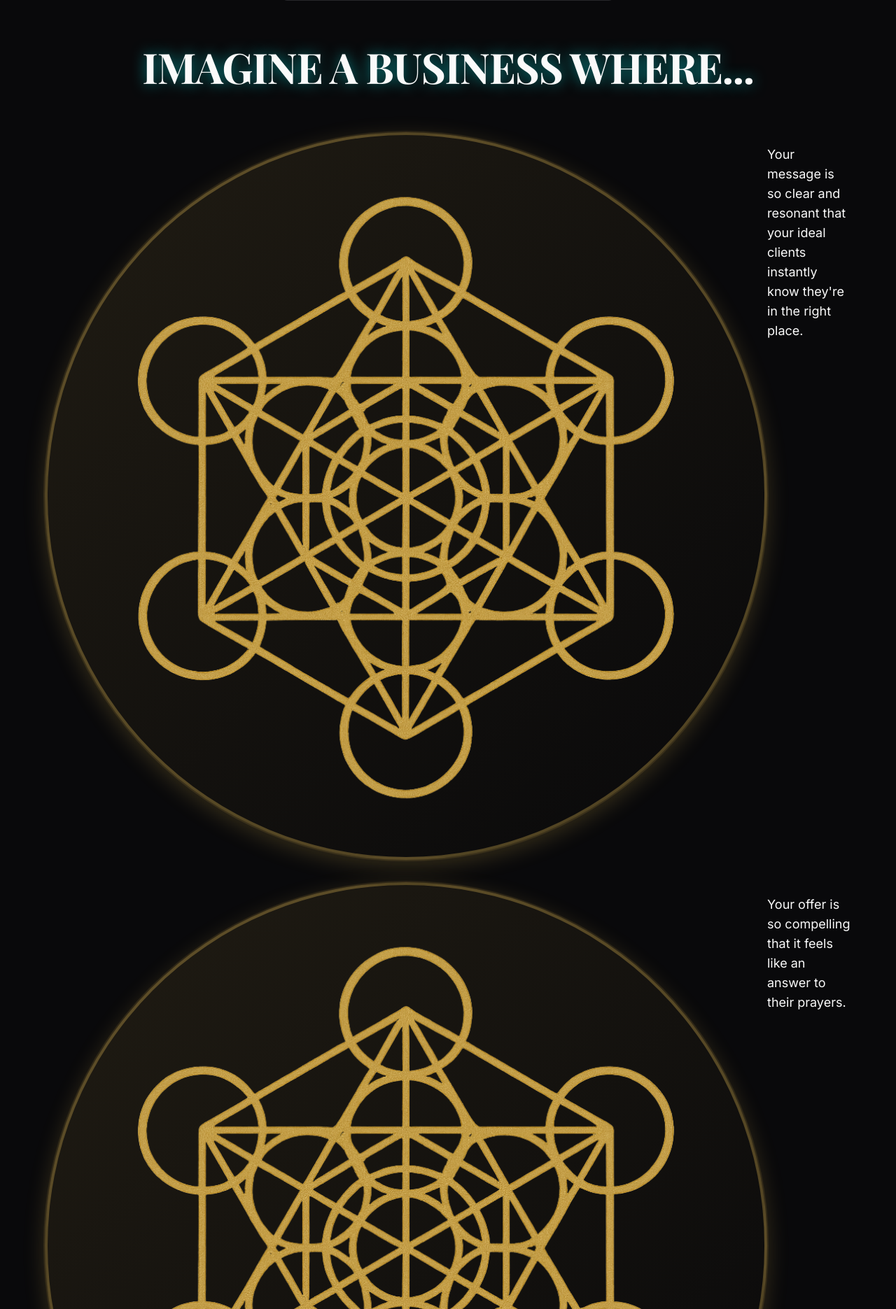
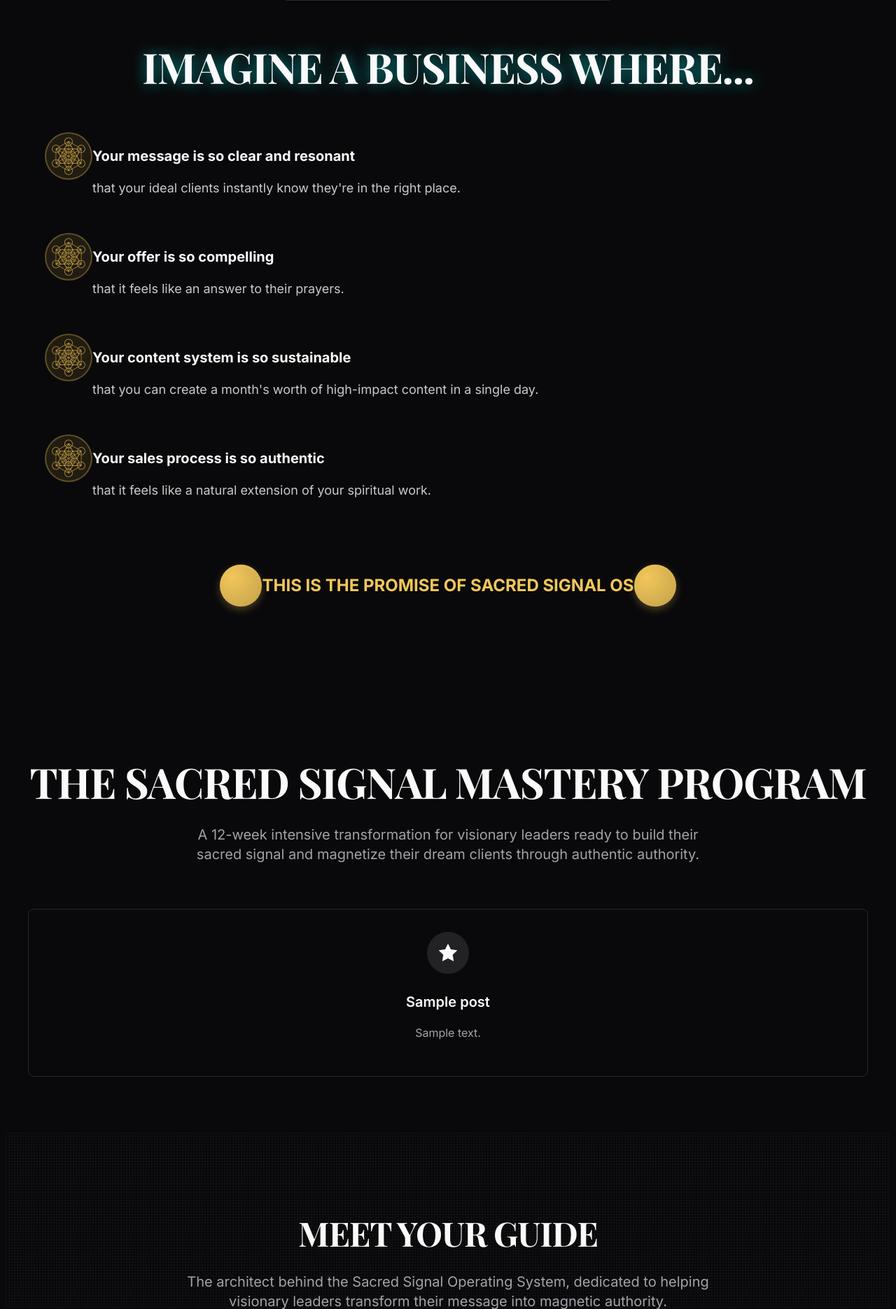
Before and after one commit to themooryouknow310/signal-keeper-studio, a WordPress theme: template front-page.php in a window 1280 px wide. Shown: the part 2345-4216 px from the top of the page at 70% size. Run offline with PHP 8.4 and a stand-in for WordPress, Linux system fonts and the light colour scheme; the site name, menu and one post (Sample post) are stand-ins, and other content is empty; some libraries are stand-ins or nearby versions.

Commit message:
Fix "Imagine a Business Where" section

```diff
--- a/assets/css/cinematic-effects.css
+++ b/assets/css/cinematic-effects.css
@@ -367,3 +367,16 @@
     padding-right: 1rem;
   }
 }
+
+/* Outcome Icon */
+.outcome-icon {
+  width: 64px;
+  height: 64px;
+  border-radius: 50%;
+  overflow: hidden;
+  background: hsl(var(--brass) / 0.1);
+  border: 2px solid hsl(var(--brass) / 0.3);
+  display: flex;
+  align-items: center;
+  justify-content: center;
+}
--- a/front-page.php
+++ b/front-page.php
@@ -156,7 +156,7 @@ get_header(); ?>
             <div class="space-y-8">
                 <!-- Outcome Items -->
                 <div class="flex items-start gap-6 animate-on-scroll">
-                    <div class="cinema-testimonial-frame flex-shrink-0">
+                    <div class="outcome-icon flex-shrink-0">
                         <img
                             src="<?php echo get_template_directory_uri(); ?>/assets/images/sacred-geometry-icon.png"
                             alt="Clear resonant message"
@@ -164,12 +164,13 @@ get_header(); ?>
                         />
                     </div>
                     <div>
-                        <p class="text-lg text-foreground">Your message is so clear and resonant that your ideal clients instantly know they're in the right place.</p>
+                        <h3 class="text-xl font-bold text-foreground mb-2">Your message is so clear and resonant</h3>
+                        <p class="text-lg text-foreground/80">that your ideal clients instantly know they're in the right place.</p>
                     </div>
                 </div>
 
                 <div class="flex items-start gap-6 animate-on-scroll">
-                    <div class="cinema-testimonial-frame flex-shrink-0">
+                    <div class="outcome-icon flex-shrink-0">
                         <img
                             src="<?php echo get_template_directory_uri(); ?>/assets/images/sacred-geometry-icon.png"
                             alt="Compelling offer"
@@ -177,12 +178,13 @@ get_header(); ?>
                         />
                     </div>
                     <div>
-                        <p class="text-lg text-foreground">Your offer is so compelling that it feels like an answer to their prayers.</p>
+                        <h3 class="text-xl font-bold text-foreground mb-2">Your offer is so compelling</h3>
+                        <p class="text-lg text-foreground/80">that it feels like an answer to their prayers.</p>
                     </div>
                 </div>
 
                 <div class="flex items-start gap-6 animate-on-scroll">
-                    <div class="cinema-testimonial-frame flex-shrink-0">
+                    <div class="outcome-icon flex-shrink-0">
                         <img
                             src="<?php echo get_template_directory_uri(); ?>/assets/images/sacred-geometry-icon.png"
                             alt="Sustainable content system"
@@ -190,12 +192,13 @@ get_header(); ?>
                         />
                     </div>
                     <div>
-                        <p class="text-lg text-foreground">Your content system is so sustainable that you can create a month's worth of high-impact content in a single day.</p>
+                        <h3 class="text-xl font-bold text-foreground mb-2">Your content system is so sustainable</h3>
+                        <p class="text-lg text-foreground/80">that you can create a month's worth of high-impact content in a single day.</p>
                     </div>
                 </div>
 
                 <div class="flex items-start gap-6 animate-on-scroll">
-                    <div class="cinema-testimonial-frame flex-shrink-0">
+                    <div class="outcome-icon flex-shrink-0">
                         <img
                             src="<?php echo get_template_directory_uri(); ?>/assets/images/sacred-geometry-icon.png"
                             alt="Authentic sales process"
@@ -203,7 +206,8 @@ get_header(); ?>
                         />
                     </div>
                     <div>
-                        <p class="text-lg text-foreground">Your sales process is so authentic that it feels like a natural extension of your spiritual work.</p>
+                        <h3 class="text-xl font-bold text-foreground mb-2">Your sales process is so authentic</h3>
+                        <p class="text-lg text-foreground/80">that it feels like a natural extension of your spiritual work.</p>
                     </div>
                 </div>
             </div>
```
